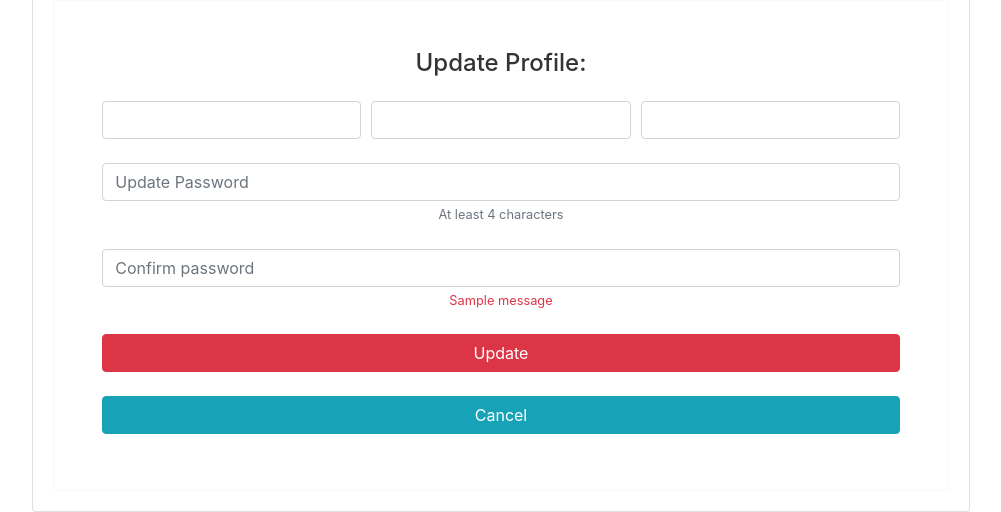
After one commit to JessieMiles/publicProjects, a Flask app: template templates/profile.html in a window 1280 px wide. The commit adds this page. Shown: the part 312-824 px from the top of the page, without its empty margins (139-1140 px from the left). Run offline with Flask 2, Linux system fonts and the light colour scheme; the template is opened without the code that fills it: values that come from a table or form of the project are taken from there, others are empty; data comes from the database, SQL or seed files in the repository; both versions use the stored data as it was after the commit; one stand-in notice (Sample message) is shown; some libraries are stand-ins or nearby versions.

Commit message:
profile added

```diff
--- a/templates/posts.html
+++ b/templates/posts.html
@@ -11,5 +11,6 @@
     <textarea class="form-control" name="post_content" id="post_content" rows="20"></textarea>
   </div>
   <button class="btn btn-info my-2 bg-steel" id="post-button" type="submit">Post</button>
+  <button class="btn btn-danger my-2 bg-danger" id="post-button" type="submit">Cancel</button>
 </form>
 {% endblock content %}
--- /dev/null
+++ b/templates/profile.html
@@ -0,0 +1,104 @@
+<!DOCTYPE html>
+<html lang="en" xmlns:http="http://www.w3.org/1999/xhtml">
+	<head>
+		<meta charset="UTF-8">
+		<title>Profile</title>
+		<link rel="stylesheet" href="https://stackpath.bootstrapcdn.com/bootstrap/4.3.1/css/bootstrap.min.css" integrity="sha384-ggOyR0iXCbMQv3Xipma34MD+dH/1fQ784/j6cY/iJTQUOhcWr7x9JvoRxT2MZw1T" crossorigin="anonymous">
+		<link rel="stylesheet" href="https://use.fontawesome.com/releases/v5.7.2/css/all.css" integrity="sha384-fnmOCqbTlWIlj8LyTjo7mOUStjsKC4pOpQbqyi7RrhN7udi9RwhKkMHpvLbHG9Sr" crossorigin="anonymous">
+        <link rel="stylesheet" type="text/css" href="{{ url_for('static', filename='styles.css') }}">
+        <script src="https://ajax.aspnetcdn.com/ajax/jQuery/jquery-3.3.1.js"></script>
+        <script src="{{ url_for('static', filename='register.js') }}"></script>
+    </head>
+	<body>
+        <header>
+            <nav class="navbar navbar-expand-md navbar-dark bg-steel fixed-top">
+                <span style="font-size: 3em; color: white;">
+                    <i class="fas fa-chess-bishop"></i>
+                </span>
+                <a class="navbar-brand abs" href="#">AlmostMatters</a>
+                <div class="navbar-collapse collapse" id="collapsingNavbar">
+                    <ul class="navbar-nav ml-auto">
+                        <li class="nav-item dropdown">
+                            <a class="nav-link dropdown-toggle" id="navbarDropdownMenuLink-4" data-toggle="dropdown"
+                            aria-haspopup="true" aria-expanded="false">
+                            <i class="fas fa-user"></i> {{ user.screen_name }} </a>
+                            <div class="dropdown-menu dropdown-menu-right dropdown-info" aria-labelledby="navbarDropdownMenuLink-4">
+                                <a class="dropdown-item" href="#">Back</a>
+                                <a class="dropdown-item" href="#">Settings</a>
+                                <a class="dropdown-item" href="/logout">Log out</a>
+                            </div>
+                        </li>
+                    </ul>
+                </div>
+            </nav>
+        </header>
+
+        <div class="container-fluid">
+                  <div class="user-info" style="float: none; margin: 0 auto; width: 75%;">
+                    <div class="profile-pic"><img src="https://s3.us-east-2.amazonaws.com/almostmatters/profile_avatar.jpg" width="20%" class="rounded-circle"/>
+                      <div class="layer">
+                        <div class="loader"></div>
+                        <p>Update Profile Picture:</p>
+                      </div><a class="image-wrapper" href="#">
+                        <form id="profilePictureForm" action="#">
+                          <input class="hidden-input" id="changePicture" type="file"/>
+                          <label class="edit glyphicon glyphicon-pencil" for="changePicture" type="file" title="Change picture"></label>
+                        </form></a>
+                    </div>
+                    <div class="username">
+                      <div class="name"><span class="verified"></span>{{current_user["first_name"] + ' ' + current_user["last_name"]}}</div>
+                    </div>
+                  </div>
+                </div>
+              </div>
+
+                <div class="container-fluid">
+                        <div class="wrapper">
+                          <div class="span4" style="float: none; margin: 0 auto; width: 75%;">
+                            <div class="card">
+                              <div class="card-body">
+                                <form id="profile_form" class="text-center border border-light p-5" action="" method="POST">
+                                    <p class="h4 mb-4">Update Profile:</p>
+
+                                    <div class="form-row mb-4">
+                                        <div class="col">
+                                            <input type="text" name="first_name" id="first_name" class="form-control" placeholder="{{ current_user['first_name'] }}">
+                                        </div>
+                                        <div class="col">
+                                            <input type="text" name="last_name" id="last_name" class="form-control" placeholder="{{ current_user['last_name'] }}">
+                                        </div>
+                                        <div class="col">
+                                            <input type="text" name="screen_name" id="screen_name" class="form-control" placeholder="{{ current_user['screen_name'] }}">
+                                        </div>
+                                    </div>
+
+
+                                    <input type="password" name="password" id="password" class="form-control" placeholder="Update Password" aria-describedby="defaultRegisterFormPasswordHelpBlock">
+                                    <small id="defaultRegisterFormPasswordHelpBlock" class="form-text text-muted mb-4">
+                                        At least 4 characters
+                                    </small>
+
+                                    <input type="password" name="password_confirm" id="password_confirm" class="form-control" placeholder="Confirm password" aria-describedby="defaultRegisterFormPasswordHelpBlock">
+                                    {% with messages = get_flashed_messages() %}
+                                        {% if messages %}
+                                            {% for message in messages %}
+                                                <small class="form-text text-danger mb-4">
+                                                    {{ message }}
+                                                </small>
+                                            {% endfor %}
+                                        {% endif %}
+                                    {% endwith %}
+                                    <button class="btn btn-danger my-4 btn-block" type="submit">Update</button>
+                                    <button class="btn btn-info my-2 btn-block" type="submit">Cancel</button>
+                                </form>
+                              </div>
+                            </div>
+                          </div>
+
+
+        <script src="https://ajax.aspnetcdn.com/ajax/jQuery/jquery-3.3.1.js"></script>
+        <script src="https://cdnjs.cloudflare.com/ajax/libs/popper.js/1.14.7/umd/popper.min.js" integrity="sha384-UO2eT0CpHqdSJQ6hJty5KVphtPhzWj9WO1clHTMGa3JDZwrnQq4sF86dIHNDz0W1" crossorigin="anonymous"></script>
+        <script src="https://stackpath.bootstrapcdn.com/bootstrap/4.3.1/js/bootstrap.min.js" integrity="sha384-JjSmVgyd0p3pXB1rRibZUAYoIIy6OrQ6VrjIEaFf/nJGzIxFDsf4x0xIM+B07jRM" crossorigin="anonymous"></script>
+
+</body>
+</html>
```
Also changed, not shown: templates/layout.html (+6 -6 lines), almost_matters.db, static/profile_avatar.jpg (added), static/styles.css (line endings or trailing spaces).
